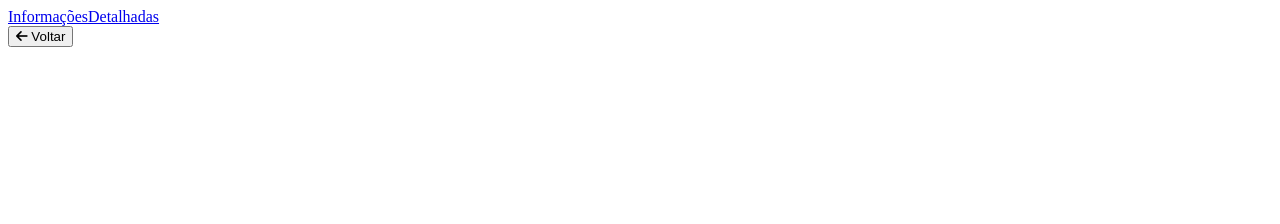
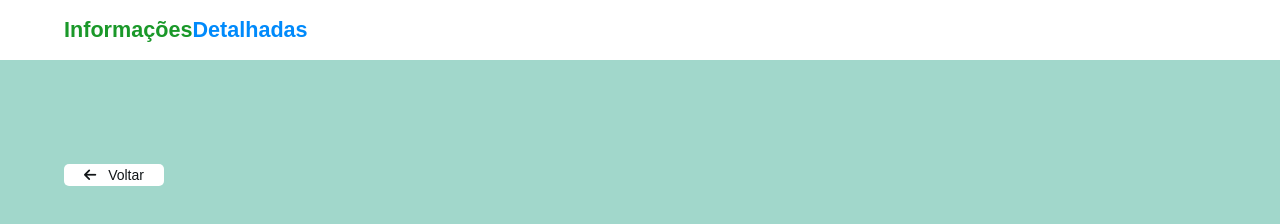
Before and after one commit to Anacarlamends/Explorando-Mundo, a plain HTML site: page country.html in a window 1280 px wide. Drawn offline with Linux system fonts and the light colour scheme; the site is published under a folder, as on GitHub Pages, so addresses that start at the root find nothing; no server answers.

Commit message:
Update country.html

```diff
--- a/country.html
+++ b/country.html
@@ -4,10 +4,10 @@
   <meta charset="UTF-8">
   <meta http-equiv="X-UA-Compatible" content="IE=edge">
   <meta name="viewport" content="width=device-width, initial-scale=1.0">
-  <script src="/js/country.js" defer></script>
+  <script src="js/country.js" defer></script>
   <script src="https://kit.fontawesome.com/92d8068ee3.js" crossorigin="anonymous"></script>
-  <link rel="stylesheet" href="/css/styles.css">
-  <link rel="stylesheet" href="/css/responsivo.css">
+  <link rel="stylesheet" href="css/styles.css">
+  <link rel="stylesheet" href="css/responsivo.css">
    <link rel="icon" href="assets/icone-pag2.png" type="image/x-icon">
   <title>Explorando Mundo</title>
 </head>
```
